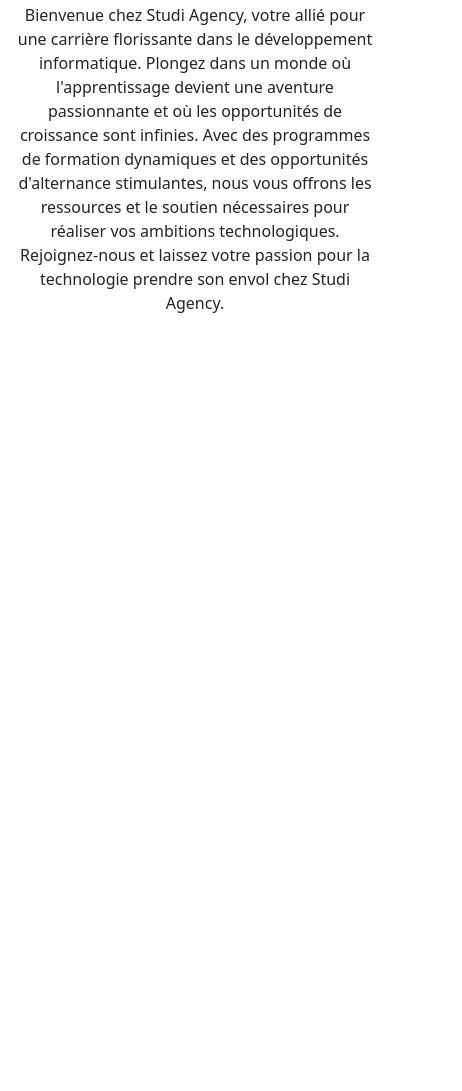
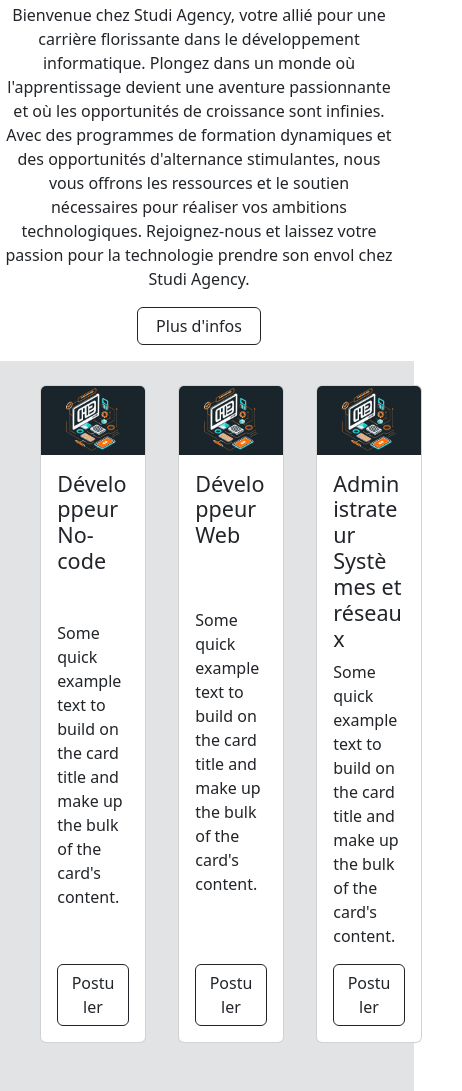
Before and after one commit to FlorianePuy/StudiAgency, a plain HTML site: page Index.html in a window 390 px wide. Shown: the part 704-1795 px from the top of the page, 462 px wide, since content can reach past the window. Before the commit the page ends 1051 px from the top, so only its background shows below. Drawn offline with Linux system fonts and the light colour scheme.

Commit message:
correction du responsive et ajout de la section alternance

```diff
--- a/Assets/css/style.css
+++ b/Assets/css/style.css
@@ -17,9 +17,6 @@
 .img-acceuil, .text-acceuil {
     padding : unset;
 }
-.text-acceuil {
-    box-sizing: border-box;
-}
-nav {
+nav,.card-img-top {
     background-color: #19252B;
 }
--- a/Index.html
+++ b/Index.html
@@ -23,7 +23,7 @@
                             <a class="nav-link" href="#">Formation</a>
                         </li>
                         <li class="nav-item">
-                            <a class="nav-link" href="#">Alternance</a>
+                            <a class="nav-link" href="#alternance">Alternance</a>
                         </li>
                         <li class="nav-item">
                             <a class="nav-link" href="#">Contact</a>
@@ -77,19 +77,89 @@
             <div class="img-acceuil w-50 col-12 col-md-6 flex-grow-1">
                 <img src="Assets/img/IconeSmartphone.png" alt="icon de smartphone">
             </div>
-            <div class="text-acceuil overflow-auto p-3 d-flex flex-column align-content-center justify-content-center container-fluid col-12 col-md-6">
+            <div class="text-acceuil row overflow-auto p-3 d-flex flex-column align-content-center justify-content-center container-fluid col-12 col-md-6">
                 <h5 class="text-center">Découvrez Studi Agency : Votre Portail Vers la Réussite Technologique</h5>
                 <p class="text-center">Bienvenue chez Studi Agency, votre allié pour une carrière florissante dans le développement informatique. Plongez dans un monde où l'apprentissage devient une aventure passionnante et où les opportunités de croissance sont infinies.
                     Avec des programmes de formation dynamiques et des opportunités d'alternance stimulantes, nous vous offrons les ressources et le soutien nécessaires pour réaliser vos ambitions technologiques. Rejoignez-nous et laissez votre passion pour la technologie prendre son envol chez Studi Agency.</p>
+                <div class="text-center">
+                    <a class="btn col-3 btn-outline-dark" href="#" role="button">Plus d'infos</a>
+                </div>
             </div>
         </section>
         <section class="row formation"></section>
-        <section class="row alternance"></section>
+        <section id="alternance" class="row bg-secondary-subtle ">
+            <!-- Card deck -->
+            <div class="card-deck row-cols-4 p-4 d-flex justify-content-around">
+                <!-- Card -->
+                <div class="card mb-4">
+                    <!--Card image-->
+                    <div class="view overlay">
+                        <img class="card-img-top" src="Assets/img/image-card-removebg-preview.png"
+                             alt="Card image cap">
+                        <a href="#!">
+                            <div class="mask rgba-white-slight"></div>
+                        </a>
+                    </div>
+                    <!--Card content-->
+                    <div class="card-body d-flex flex-column justify-content-between">
+                        <!--Title-->
+                        <h4 class="card-title">Développeur No-code</h4>
+                        <!--Text-->
+                        <p class="card-text">Some quick example text to build on the card title and make up the bulk of the card's
+                            content.</p>
+                        <!-- Provides extra visual weight and identifies the primary action in a set of buttons -->
+                        <button type="button" class="btn btn-outline-dark btn-md">Postuler</button>
+                    </div>
+                </div>
+                <!-- Card -->
+                <div class="card mb-4">
+                    <!--Card image-->
+                    <div class="view overlay">
+                        <img class="card-img-top" src="Assets/img/image-card-removebg-preview.png"
+                             alt="Card image cap">
+                        <a href="#!">
+                            <div class="mask rgba-white-slight"></div>
+                        </a>
+                    </div>
+                    <!--Card content-->
+                    <div class="card-body d-flex flex-column justify-content-between">
+                        <!--Title-->
+                        <h4 class="card-title">Développeur Web</h4>
+                        <!--Text-->
+                        <p class="card-text">Some quick example text to build on the card title and make up the bulk of the card's
+                            content.</p>
+                        <!-- Provides extra visual weight and identifies the primary action in a set of buttons -->
+                        <button type="button" class="btn btn-outline-dark btn-md">Postuler</button>
+                    </div>
+                </div>
+                <!-- Card -->
+                <div class="card mb-4">
+                    <!--Card image-->
+                    <div class="view overlay">
+                        <img class="card-img-top" src="Assets/img/image-card-removebg-preview.png"
+                             alt="Card image cap">
+                        <a href="#!">
+                            <div class="mask rgba-white-slight"></div>
+                        </a>
+                    </div>
+                    <!--Card content-->
+                    <div class="card-body d-flex flex-column justify-content-between">
+                        <!--Title-->
+                        <h4 class="card-title">Administrateur Systèmes et réseaux</h4>
+                        <!--Text-->
+                        <p class="card-text">Some quick example text to build on the card title and make up the bulk of the card's
+                            content.</p>
+                        <!-- Provides extra visual weight and identifies the primary action in a set of buttons -->
+                        <button type="button" class="btn btn-outline-dark btn-md">Postuler</button>
+                    </div>
+                </div>
+            </div>
+        </section>
         <section class="row contact"></section>
     </main>
     <footer>
 
     </footer>
-    <script language="JavaScript" type="text/javascript" src="Assets/lib/Bootstrap/js/bootstrap.min.js"></script>
+    <script type="text/javascript" src="Assets/lib/Bootstrap/js/bootstrap.min.js"></script>
 </body>
 </html>
```
Also changed, not shown: Assets/img/image-card-removebg-preview.png (added).
